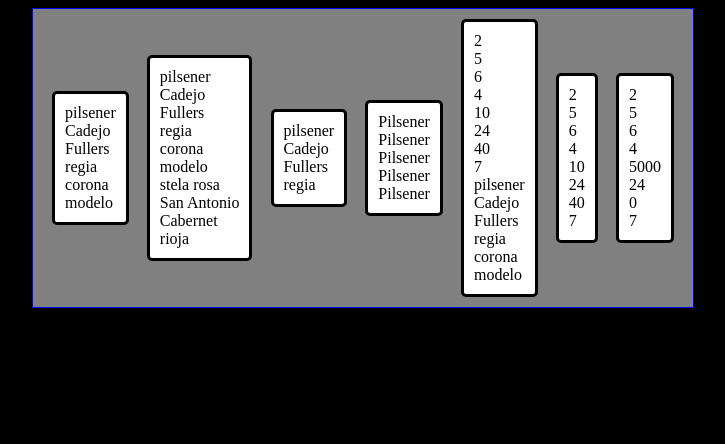
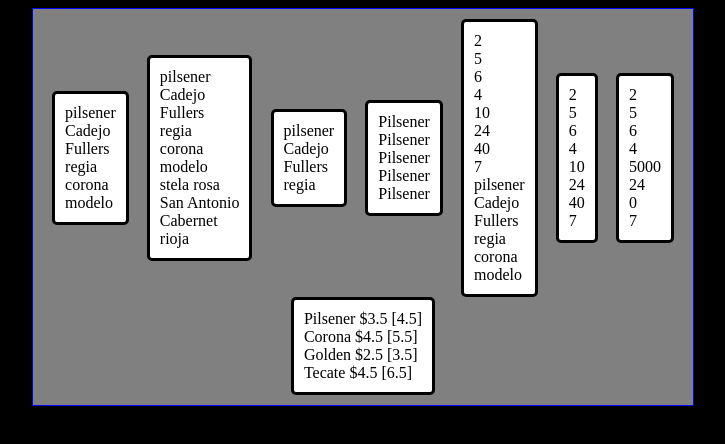
Before and after one commit to cordovacarlos22/learning-array---objests-js-for-beginners-course, a plain HTML site: page arrays/index.html in a window 1280 px wide. Shown: the whole page, without its empty margins (277-1002 px from the left). Drawn offline with Linux system fonts and the light colour scheme.

Commit message:
add how to create array objects

```diff
--- a/arrays/index.html
+++ b/arrays/index.html
@@ -16,6 +16,7 @@
     <div class="array5"></div>
     <div class="array6"></div>
     <div class="array7"></div>
+    <div class="array8"></div>
   </div>
 
   <script src="./index.js"></script>
--- a/arrays/index.js
+++ b/arrays/index.js
@@ -93,6 +93,27 @@
 
 
 
+// -----=== Array of objects ===----
+
+const beersObject = [
+  {
+    name:"Pilsener",
+    price:3.50,
+    alcohol: 4.5
+  },{
+    name:"Corona",
+    price:4.50,
+    alcohol: 5.5
+  },{
+    name:"Golden",
+    price:2.50,
+    alcohol: 3.5
+  },{
+    name:"Tecate",
+    price:4.50,
+    alcohol: 6.5
+  },
+]
 
 
 
@@ -127,6 +148,17 @@
   };
 };
 
+// this function will print  on the dom
+const showDomObj = (element, arr) => {
+  document.querySelector(`.${element}`).innerHTML = ""
+
+  for (let i = 0; i < arr.length; i++) {
+    document.querySelector(`.${element}`).innerHTML += `
+    <div>${arr[i].name} $${arr[i].price} [${arr[i].alcohol}]</div>
+    `
+  };
+};
+
 function sum(a, b, c, d, e, f, g, h) {
   return a + b + c + d + e + f + g + h
 }
@@ -147,3 +179,5 @@
 
 // prints numbers2
 showDom('array7', numbers2);
+
+showDomObj('array8',beersObject);
```
